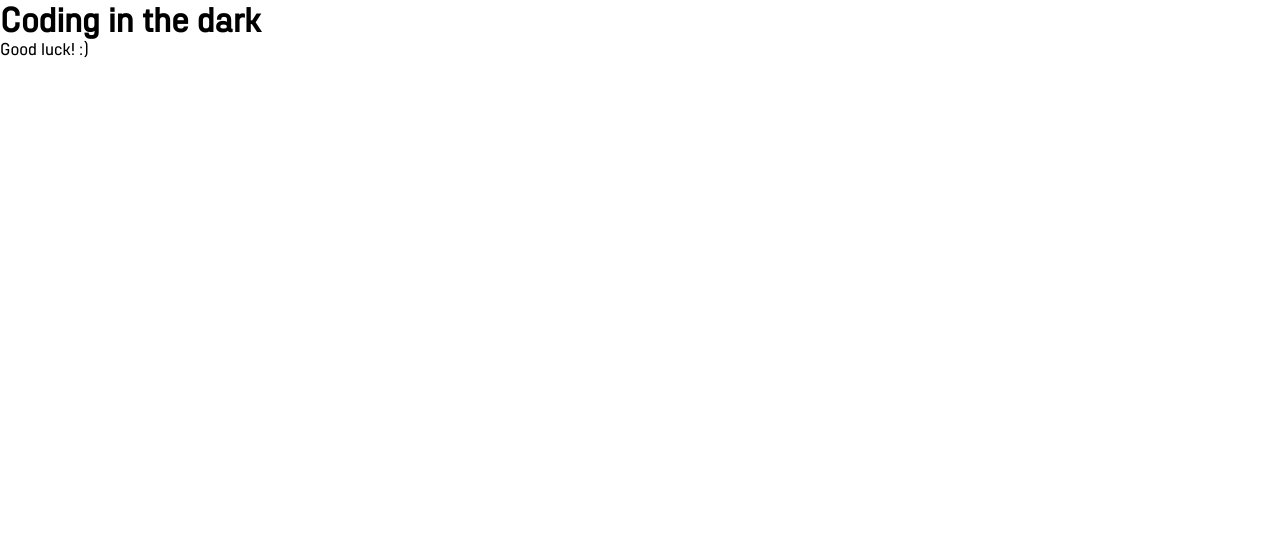
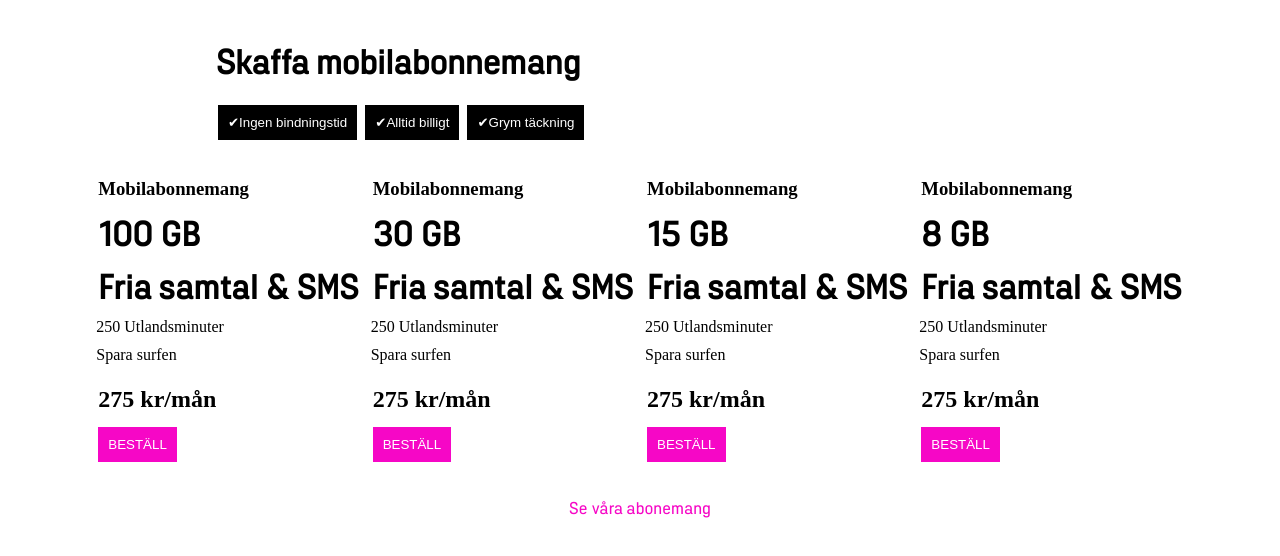
Before and after one commit to Petrasoderstrom1612/code-in-the-dark, a plain HTML site: page index.html in a window 1280 px wide. Drawn offline with Linux system fonts and the light colour scheme.

Commit message:
coding in 15min

```diff
--- a/index.html
+++ b/index.html
@@ -4,7 +4,6 @@
 <head>
     <meta charset="utf-8">
     <meta name="viewport" content="width=device-width, initial-scale=1.0">
-    <meta http-equiv="X-UA-Compatible" content="ie=edge">
     <link rel="icon" type="image/png" href="https://comviq.se/static/icon_96x96.1fd2d97693017efe244e6a1b196b2ef6.png" sizes="96x96">
     <title>Comviq - Billigt, enkelt, schysst!</title>
     <link rel="stylesheet" href="style.css">
@@ -12,8 +11,69 @@
 </head>
 
 <body>
-    <h1>Coding in the dark</h1>
-    <p>Good luck! :)</p>
+  <div class="nav-bar">
+    <h1>Skaffa mobilabonnemang</h1>
+    <br>
+    <div>
+      <button class="nav">✔Ingen bindningstid</button>
+      <button class="nav">✔Alltid billigt</button>
+      <button class="nav">✔Grym täckning</button>
+    </div>
+  </div>
+<br>
+<div class="main-div">
+<table cellspacing="10">
+  <tr>
+    <td><h3>Mobilabonnemang</h3></td>
+    <td><h3>Mobilabonnemang</h3></td>
+    <td><h3>Mobilabonnemang</h3></td>
+    <td><h3>Mobilabonnemang</h3></td>
+  </tr>
+  <tr>
+    <td><h1>100 GB</h1></td>
+    <td><h1>30 GB</h1></td>
+    <td><h1>15 GB</h1></td>
+    <td><h1>8 GB</h1></td>
+  </tr>
+  <tr>
+    <td><h1>Fria samtal & SMS</h1></td>
+    <td><h1>Fria samtal & SMS</h1></td>
+    <td><h1>Fria samtal & SMS</h1></td>
+    <td><h1>Fria samtal & SMS</h1></td>
+  </tr>
+  <tr>
+    <td>250 Utlandsminuter</td>
+    <td>250 Utlandsminuter</td>
+    <td>250 Utlandsminuter</td>
+    <td>250 Utlandsminuter</td>
+  </tr>
+  <tr>
+    <td>Spara surfen</td>
+    <td>Spara surfen</td>
+    <td>Spara surfen</td>
+    <td>Spara surfen</td>
+  </tr>
+  <tr>
+    <td></td>
+    <td></td>
+    <td></td>
+    <td></td>
+  </tr>
+  <tr>
+    <td><h2>275 kr/mån</h2></td>
+    <td><h2>275 kr/mån</h2></td>
+    <td><h2>275 kr/mån</h2></td>
+    <td><h2>275 kr/mån</h2></td>
+  </tr>
+  <tr>
+    <td><button class="pink-button">BESTÄLL</button></td>
+    <td><button class="pink-button">BESTÄLL</button></td>
+    <td><button class="pink-button">BESTÄLL</button></td>
+    <td><button class="pink-button">BESTÄLL</button></td>
+  </tr>
+</table>
+</div>
+  <br>
+<p class="order"> Se våra abonemang</p>
+
 </body>
-
-</html>
--- a/style.css
+++ b/style.css
@@ -1,6 +1,6 @@
 * {
     padding: 0;
-    margin: 0;
+    margin: 2px;
     box-sizing: border-box;
 }
 
@@ -29,3 +29,37 @@ h1 {
 p {
     font-family: 'Comviq-Reg';
 }
+
+.nav{
+  color: white;
+  text-decoration: none;
+  background-color: black;
+  border: none;
+  color: white;
+  padding: 10px;
+}
+
+.pink-button {
+  text-decoration: none;
+  background-color: rgb(246, 7, 198);
+  border: none;
+  color: white;
+  padding: 10px;
+}
+
+.order {
+  display: flex;
+  flex-direction: row;
+  justify-content: center;
+  color: rgb(246, 7, 198);
+}
+
+.main-div{
+  justify-content: center;
+  display: flex;
+}
+
+.nav-bar {
+  margin-left: 16.5%;
+  margin-top: 5vh;
+}
```
